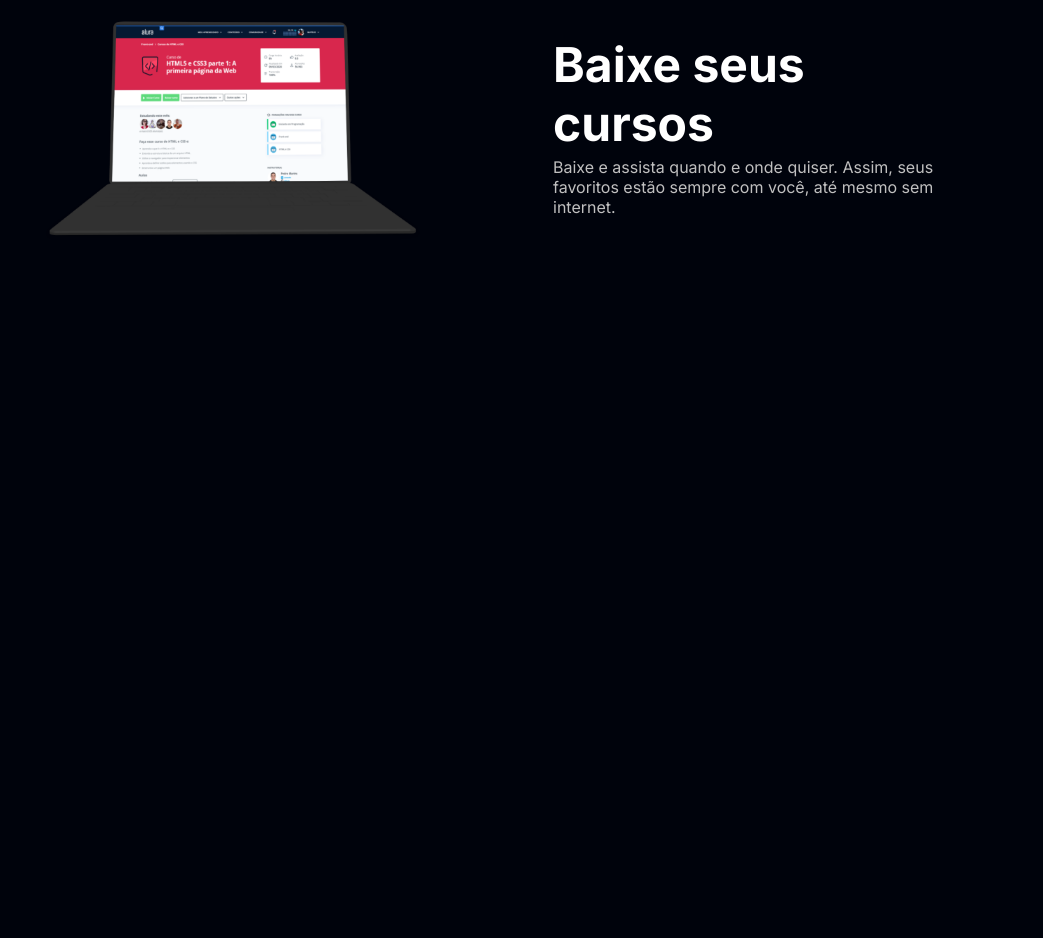
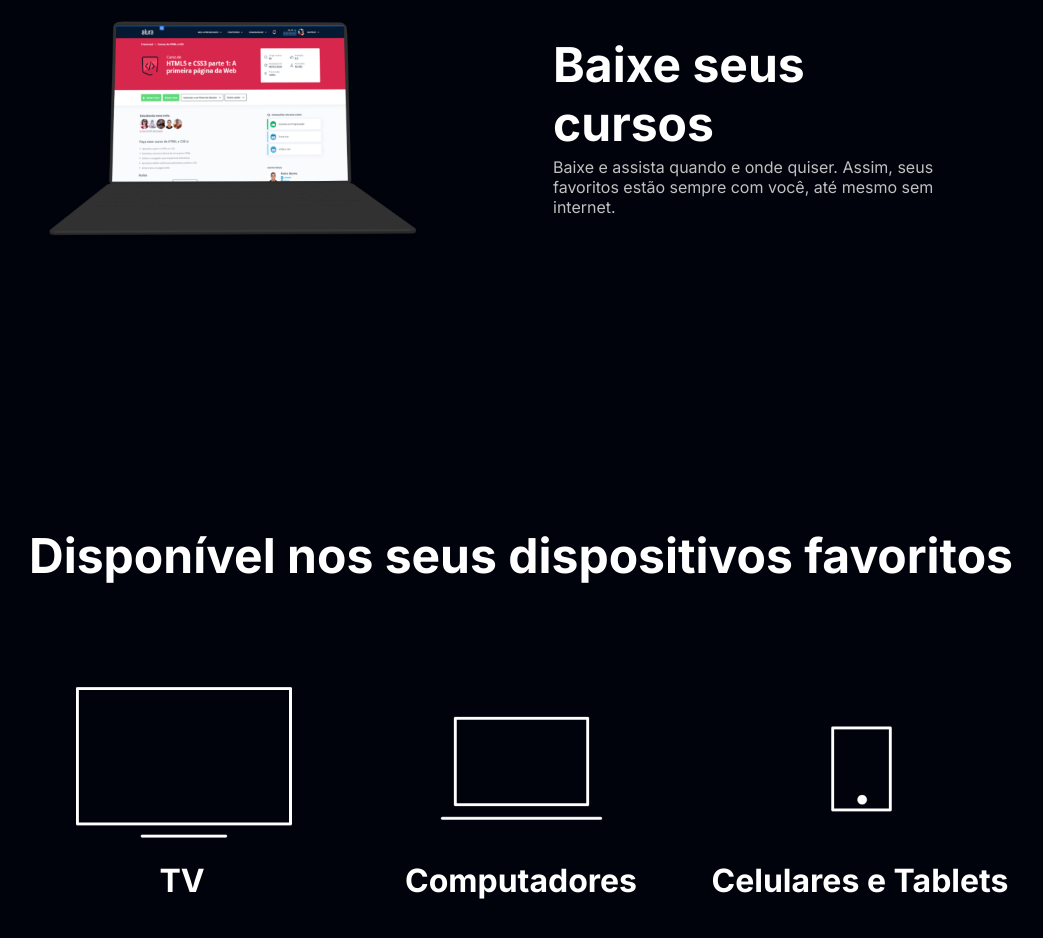
Before and after one commit to igorp332/html-css, a plain HTML site: page index.html in a window 1280 px wide. Shown: the part 2674-3612 px from the top of the page, without its empty margins (119-1162 px from the left). Before the commit the page ends 3200 px from the top, so only its background shows below. Drawn offline with Linux system fonts and the light colour scheme.

Commit message:
adicionando mais uma section e utilizando o flexbox

```diff
--- a/index.html
+++ b/index.html
@@ -45,5 +45,23 @@
             </div>
         </section>
 
+        <section class="dispositivos">
+            <h2 class="dispositivos__titulo">Disponível nos seus dispositivos favoritos</h2>
+            <ul class="dispositivos__lista">
+                <l>
+                    <img src="img/tv.png" alt="ícone da TV">
+                    <h3 class="lista__item">TV</h3>
+                </l>
+                <l>
+                    <img src="img/computador.png" alt="ícone do computador">
+                    <h3 class="lista__item">Computadores</h3>
+                </l>
+                <l>
+                    <img src="img/celular.png" alt="ícone do Celular">
+                    <h3 class="lista__item">Celulares e Tablets</h3>
+                </l>
+            </ul>
+        </section>
+
     </body>
 </html>
--- a/styles.css
+++ b/styles.css
@@ -95,3 +95,24 @@
 .container__descricao {
     padding: 2em;
 }
+
+.dispositivos__lista {
+    display: flex;
+    justify-content: center;
+    list-style-type: none;
+    margin: 5em 0;
+}
+
+.dispositivos {
+    text-align: center;
+}
+
+.dispositivos__titulo {
+    font-size: 48px;
+    color: var(--color-primary);
+}
+
+.lista__item {
+    font-size: 32px;
+    color: var(--color-primary);
+}
```
Also changed, not shown: img/celular.png (added), img/computador.png (added), img/tv.png (added).
